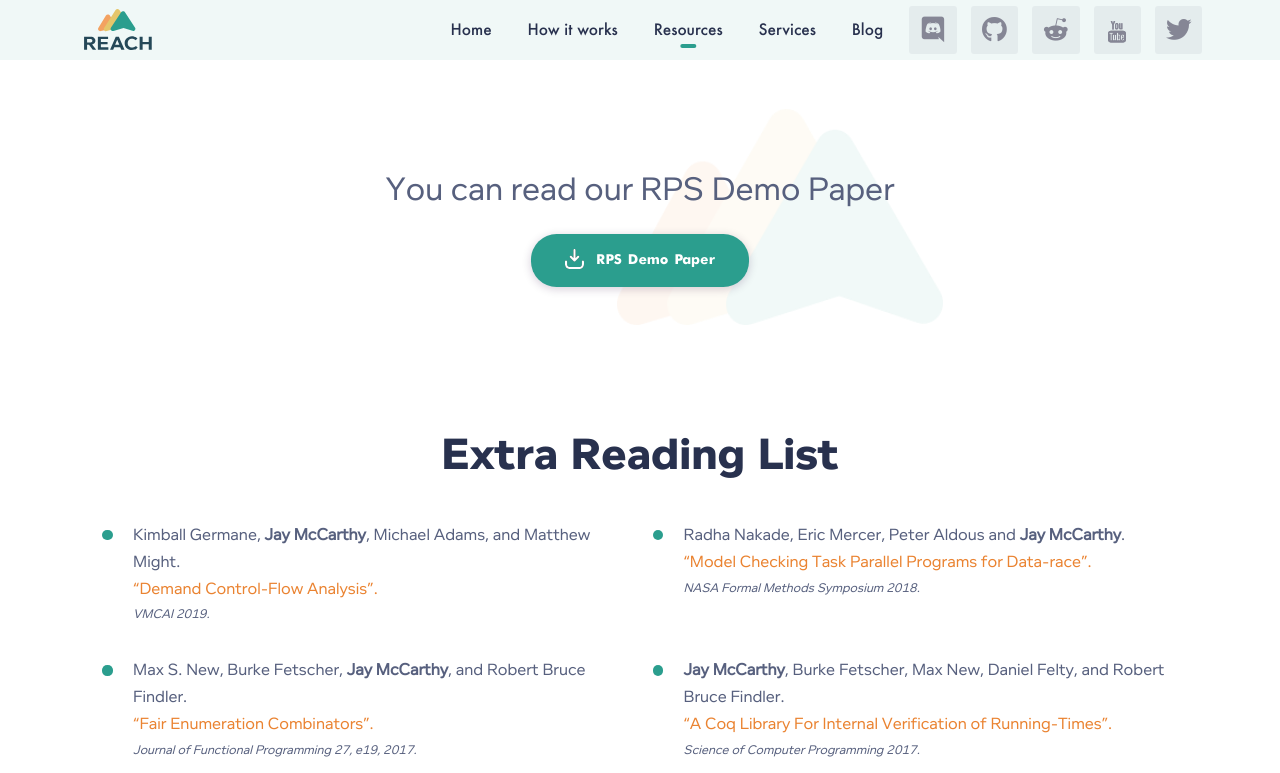
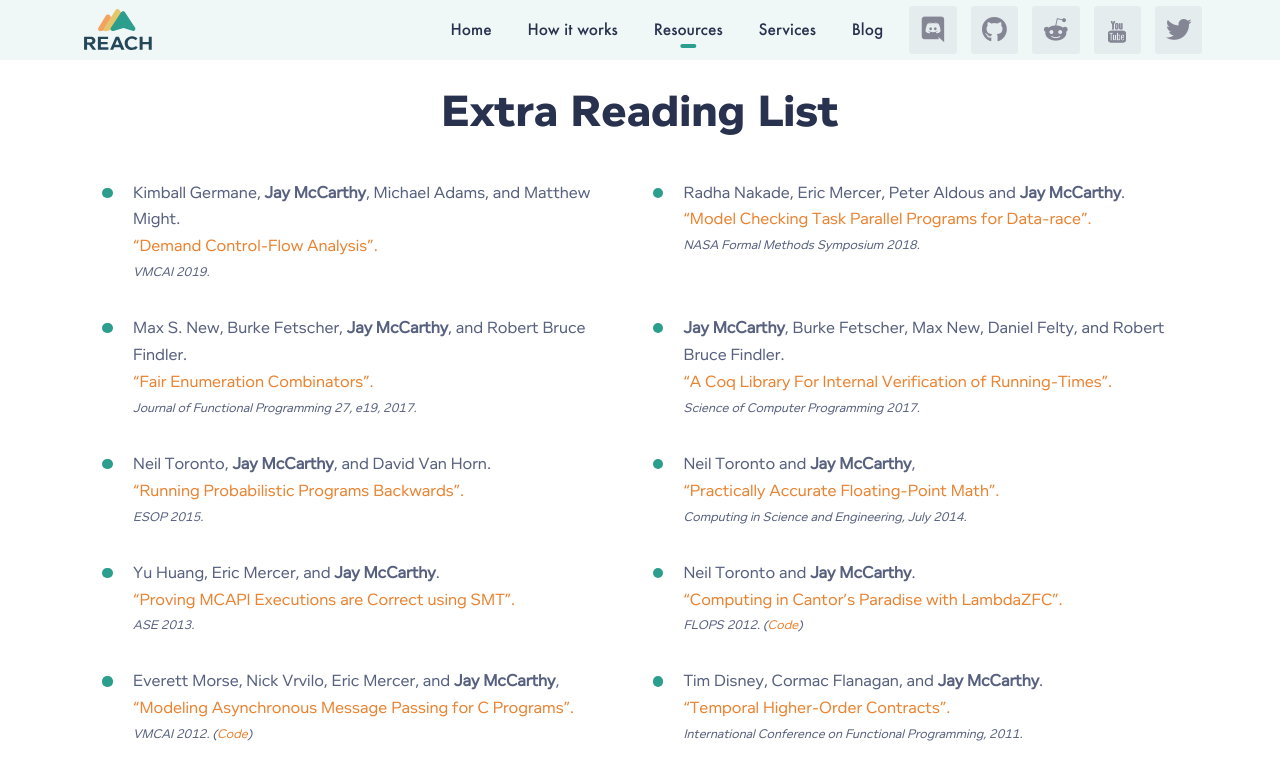
Before and after one commit to reach-sh/reach-sh-website, a plain HTML site: page resources.html in a window 1280 px wide. Shown: the top 773 px of the page. Drawn offline with Linux system fonts and the light colour scheme; files whose address does not match are found by name.

Commit message:
Removed the link to the old paper

```diff
--- a/resources.html
+++ b/resources.html
@@ -97,12 +97,12 @@
         </nav>
     </div>
 </header>
-<section class="demo-wrap">
+<!-- <section class="demo-wrap">
     <div class="container">
         <h3>You can read our RPS Demo Paper</h3>
         <a class="btn" href="https://github.com/reach-sh/reach-lang/blob/master/docs/paper.md" target="_blank"><img src="images/share.svg" alt="share"> RPS Demo Paper</a>
     </div>
-</section>
+</section> -->
 <!-- <section class="video-wrap">
     <div class="container">
         <h2>Videos</h2>
```
